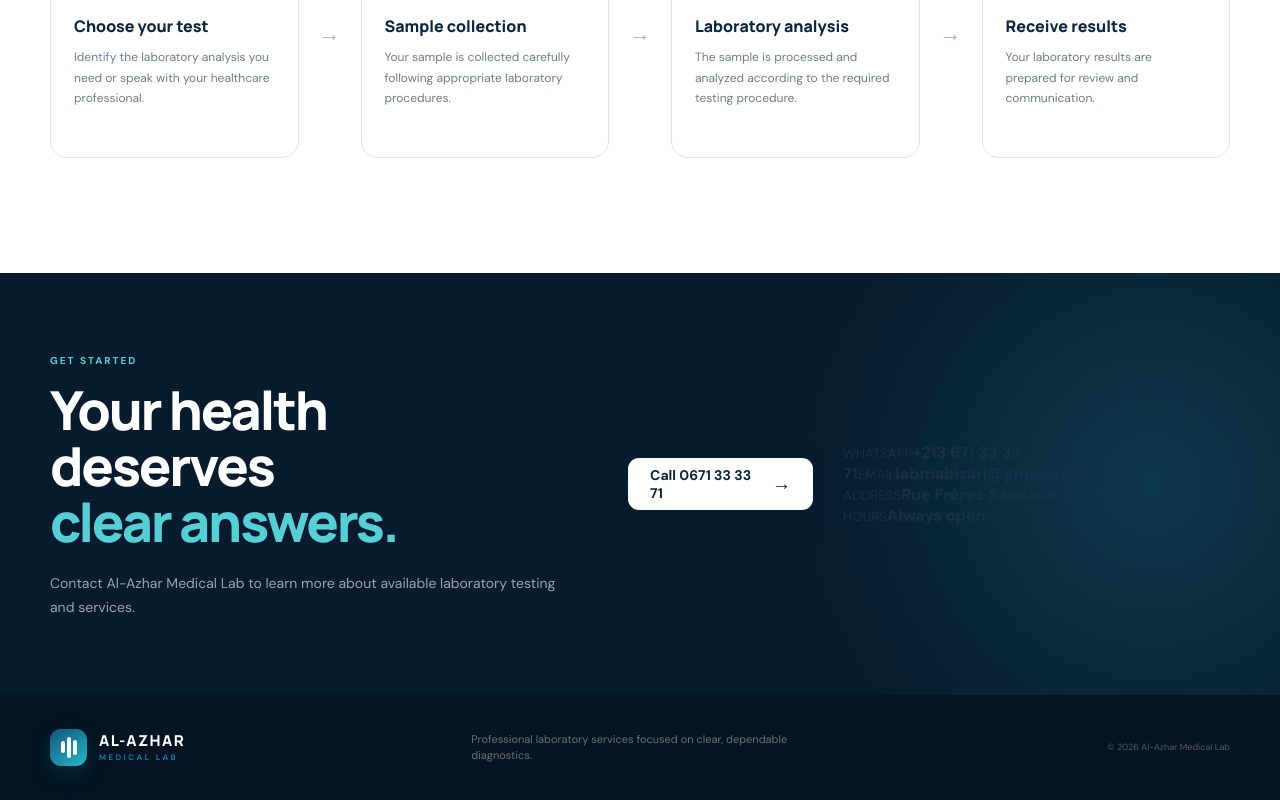
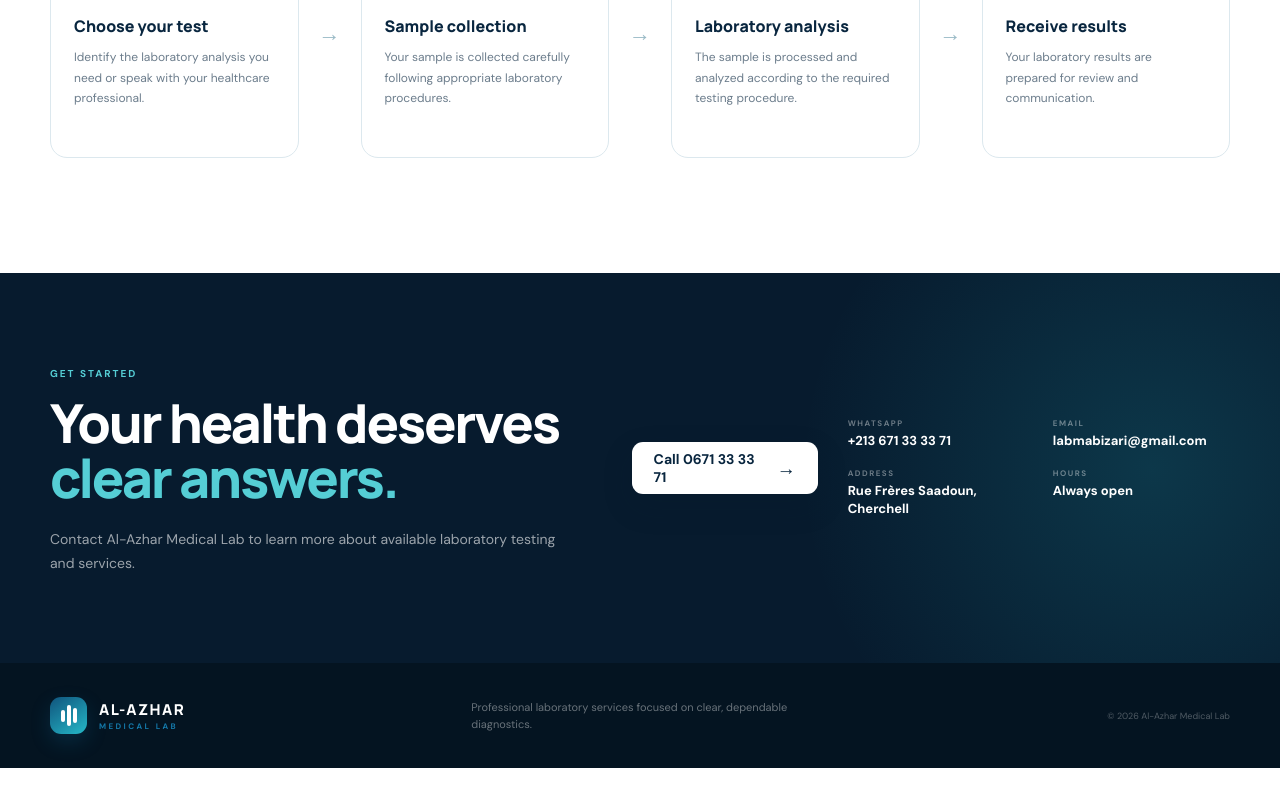
Before and after one commit to XenosPro/al-azhar-medical-lab, a React (Vite) app: page / in a window 1280 px wide. Shown: the part 3071-3871 px from the top of the page. After the commit the page ends 3839 px from the top, so only its background shows below. Built offline with nearby package versions, Linux system fonts and the light colour scheme.

Commit message:
Style real laboratory contact details

```diff
--- a/src/App.css
+++ b/src/App.css
@@ -1095,27 +1095,39 @@ a {
   color: var(--blue-900);
 }
 
-.contact-placeholder {
+.contact-details {
+  display: grid;
+  grid-template-columns: repeat(2, minmax(160px, 1fr));
+  gap: 18px 28px;
+}
+
+.contact-detail {
   display: flex;
   flex-direction: column;
   gap: 4px;
 }
 
-.contact-placeholder small {
+.contact-detail small {
   color: rgba(255, 255, 255, 0.4);
   font-size: 8px;
   font-weight: 800;
   letter-spacing: 1.5px;
 }
 
-.contact-placeholder strong {
+.contact-detail strong {
   color: white;
-  font-size: 15px;
+  font-size: 13px;
+  line-height: 1.4;
 }
 
-.contact-placeholder span {
-  color: rgba(255, 255, 255, 0.35);
-  font-size: 9px;
+a.contact-detail:hover strong {
+  color: var(--cyan);
+}
+
+@media (max-width: 700px) {
+  .contact-details {
+    grid-template-columns: 1fr;
+  }
 }
 
 /* ---------- Footer ---------- */
```
